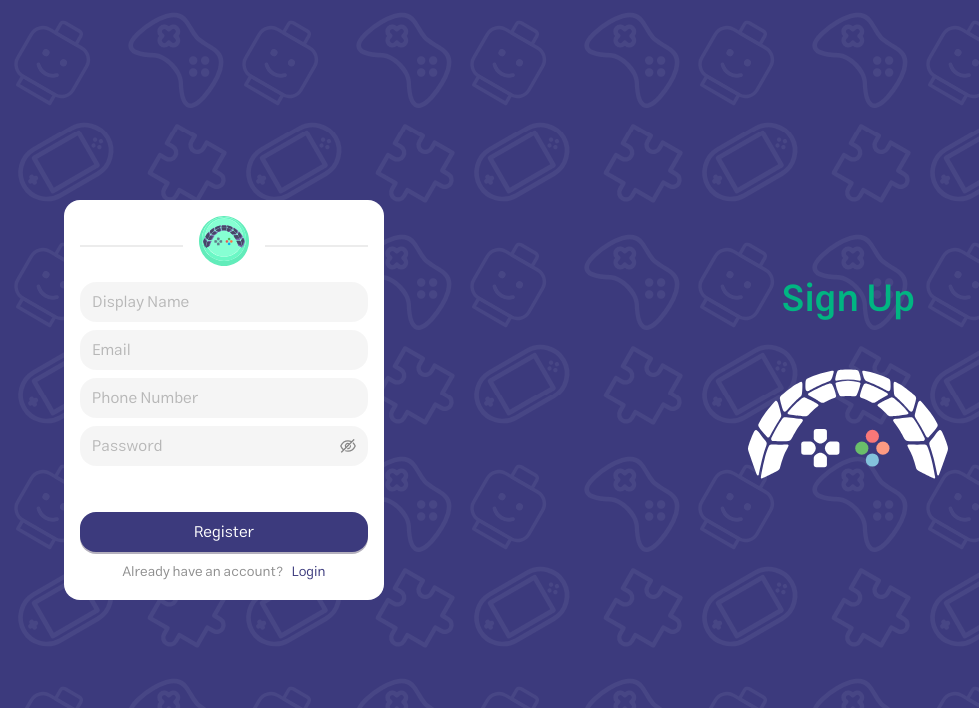
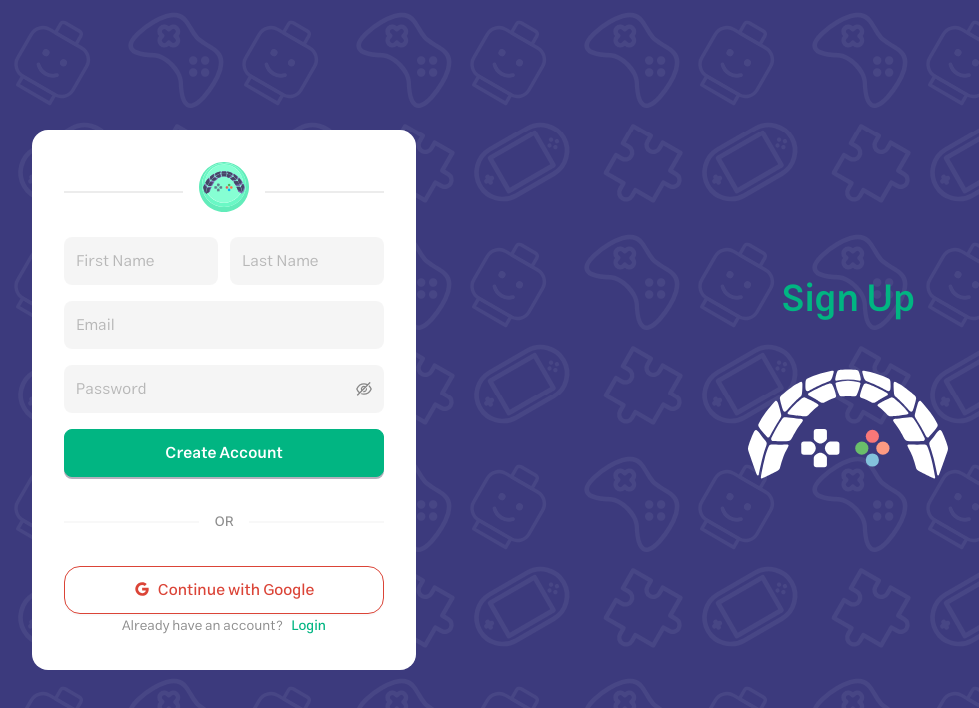
Before and after one commit to CEIT-SSC/em_frontend, a Next.js app in the folder apps/game_craft/: page /en/auth/signup in a window 1280 px wide. Shown: the top 708 px of the page, without its empty margins (104-1083 px from the left). Built offline with nearby package versions, Linux system fonts and the light colour scheme; what @ant-design/nextjs-registry, @bprogress/next would draw is missing.

Commit message:
Update signup page ui

```diff
--- a/apps/game_craft/app/[locale]/auth/signup/page.tsx
+++ b/apps/game_craft/app/[locale]/auth/signup/page.tsx
@@ -1,35 +1,73 @@
 'use client'
 
-import {Button, Col, Divider, Flex, Input, Row, theme, Typography} from 'antd'
+import {Button, Col, Divider, Flex, Input, Row, theme, Typography, Space} from 'antd'
 import {useState} from 'react'
 import {useTranslations} from 'next-intl'
 import {Link} from '@/lib/navigation'
 import Image from 'next/image'
 import {message} from 'antd'
 import { customColors } from '@/config/colors'
+import { GoogleOutlined } from '@ant-design/icons'
 
 const {useToken} = theme
 
 export default function SignUpPage() {
     const {token} = useToken()
     const t = useTranslations('app.auth')
-    const [displayName, setDisplayName] = useState('')
+    const [firstName, setFirstName] = useState('')
+    const [lastName, setLastName] = useState('')
     const [email, setEmail] = useState('')
-    const [phoneNumber, setPhoneNumber] = useState('')
     const [password, setPassword] = useState('')
     const [loading, setLoading] = useState(false)
+    const [googleLoading, setGoogleLoading] = useState(false)
 
     const handleSignUp = async () => {
+        // Basic validation
+        if (!firstName.trim()) {
+            message.error('Please enter your first name')
+            return
+        }
+        if (!lastName.trim()) {
+            message.error('Please enter your last name')
+            return
+        }
+        if (!email.trim()) {
+            message.error('Please enter your email')
+            return
+        }
+        if (!password.trim()) {
+            message.error('Please enter your password')
+            return
+        }
+        if (password.length < 6) {
+            message.error('Password must be at least 6 characters long')
+            return
+        }
+
         try {
             setLoading(true)
-            // TODO: Implement signup API call
-            console.log('SignUp:', {displayName, email, phoneNumber, password})
-            message.success('Registration successful! Please login.')
+            // TODO: Implement manual signup API call
+            console.log('Manual SignUp:', {firstName, lastName, email, password})
+            message.success('Registration successful! Please check your email for verification.')
         } catch (error) {
             console.error('Registration error:', error)
             message.error('Registration failed. Please try again.')
         } finally {
             setLoading(false)
+        }
+    }
+
+    const handleGoogleSignUp = async () => {
+        try {
+            setGoogleLoading(true)
+            // TODO: Implement Google signup
+            console.log('Google SignUp initiated')
+            message.info('Google signup will be implemented soon.')
+        } catch (error) {
+            console.error('Google signup error:', error)
+            message.error('Google signup failed. Please try again.')
+        } finally {
+            setGoogleLoading(false)
         }
     }
 
@@ -52,20 +90,19 @@ export default function SignUpPage() {
                             align="center"
                             justify="space-between"
                             style={{
-                                padding: '1rem',
+                                padding: '2rem',
                                 borderRadius: token.borderRadius,
-                                minWidth: '300px',
-                                minHeight: '400px',
+                                minWidth: '350px',
                                 backgroundColor: token.colorBgBase,
-                                width: '25vw',
-                                height: '50vh'
+                                width: '30vw',
+                                minHeight: '500px'
                             }}
                         >
                             <Flex
                                 vertical
                                 align="center"
                                 justify="center"
-                                gap="small"
+                                gap="middle"
                                 style={{width: '100%'}}
                             >
                                 <Divider type="horizontal" variant="solid" style={{margin: 0, borderColor: token.colorBorder}}>
@@ -77,28 +114,48 @@ export default function SignUpPage() {
                                     />
                                 </Divider>
 
+                                {/* Manual Registration Form */}
+                                <Space direction="vertical" size="middle" style={{width: '100%'}}>
+                                    <Row gutter={12}>
+                                        <Col span={12}>
                                             <Input
-                                    placeholder={t('displayName')}
+                                                placeholder={t('firstName')}
                                                 size="large"
                                                 variant="filled"
-                                    value={displayName}
-                                    onChange={(e) => setDisplayName(e.target.value)}
+                                                value={firstName}
+                                                onChange={(e) => setFirstName(e.target.value)}
+                                                style={{
+                                                    height: '48px',
+                                                    borderRadius: '8px'
+                                                }}
                                             />
+                                        </Col>
+                                        <Col span={12}>
+                                            <Input
+                                                placeholder={t('lastName')}
+                                                size="large"
+                                                variant="filled"
+                                                value={lastName}
+                                                onChange={(e) => setLastName(e.target.value)}
+                                                style={{
+                                                    height: '48px',
+                                                    borderRadius: '8px'
+                                                }}
+                                            />
+                                        </Col>
+                                    </Row>
 
                                     <Input
                                         placeholder={t('email')}
                                         size="large"
                                         variant="filled"
+                                        type="email"
                                         value={email}
                                         onChange={(e) => setEmail(e.target.value)}
-                                />
-
-                                <Input
-                                    placeholder={t('phoneNumber')}
-                                    size="large"
-                                    variant="filled"
-                                    value={phoneNumber}
-                                    onChange={(e) => setPhoneNumber(e.target.value)}
+                                        style={{
+                                            height: '48px',
+                                            borderRadius: '8px'
+                                        }}
                                     />
 
                                     <Input.Password
@@ -107,33 +164,79 @@ export default function SignUpPage() {
                                         variant="filled"
                                         value={password}
                                         onChange={(e) => setPassword(e.target.value)}
+                                        style={{
+                                            height: '48px',
+                                            borderRadius: '8px'
+                                        }}
                                     />
+                                </Space>
+
+                                {/* Create Account Button */}
+                                <Button
+                                    type="primary"
+                                    size="large"
+                                    style={{
+                                        width: '100%',
+                                        height: '48px',
+                                        backgroundColor: customColors.colorAction,
+                                        borderColor: customColors.colorAction,
+                                        borderRadius: '8px',
+                                        fontWeight: 600,
+                                        fontSize: '16px'
+                                    }}
+                                    loading={loading}
+                                    onClick={handleSignUp}
+                                >
+                                    {t('createAccount')}
+                                </Button>
+
+                                <Divider style={{margin: '1rem 0'}}>
+                                    <Typography.Text type="secondary">
+                                        {t('or')}
+                                    </Typography.Text>
+                                </Divider>
+
+                                {/* Google Sign Up Button */}
+                                <Button
+                                    icon={<GoogleOutlined />}
+                                    size="large"
+                                    style={{
+                                        width: '100%',
+                                        height: '48px',
+                                        borderColor: '#db4437',
+                                        color: '#db4437',
+                                        fontWeight: 500,
+                                        display: 'flex',
+                                        alignItems: 'center',
+                                        justifyContent: 'center',
+                                        gap: '8px'
+                                    }}
+                                    loading={googleLoading}
+                                    onClick={handleGoogleSignUp}
+                                >
+                                    {t('continueWithGoogle')}
+                                </Button>
                             </Flex>
 
                             <Flex
-                                vertical
                                 align="center"
                                 justify="center"
                                 style={{width: '100%'}}
                                 gap="small"
                             >
-                                <Button
-                                    type="primary"
-                                    size="large"
-                                    style={{width: '100%'}}
-                                    loading={loading}
-                                    onClick={handleSignUp}
-                                >
-                                    {t('register')}
-                                </Button>
-                                <Flex align="center" justify="center" gap="small">
                                 <Typography.Text type="secondary">
                                     {t('alreadyHaveAccount')}
                                 </Typography.Text>
-                                    <Link href="/auth/login">
+                                <Link
+                                    href="/auth/login"
+                                    style={{
+                                        color: customColors.colorAction,
+                                        textDecoration: 'none',
+                                        fontWeight: 500
+                                    }}
+                                >
                                     {t('login')}
                                 </Link>
-                                </Flex>
                             </Flex>
                         </Flex>
                     </Flex>
--- a/apps/game_craft/messages/en.json
+++ b/apps/game_craft/messages/en.json
@@ -109,10 +109,15 @@
       "signUp": "Sign Up",
       "logout": "Logout",
       "register": "Register",
+      "createAccount": "Create Account",
+      "firstName": "First Name",
+      "lastName": "Last Name",
       "email": "Email",
       "password": "Password",
       "displayName": "Display Name",
       "phoneNumber": "Phone Number",
+      "continueWithGoogle": "Continue with Google",
+      "or": "OR",
       "forgotPassword": "Forgot Password?",
       "doNotHaveAccount": "Don't have an account?",
       "alreadyHaveAccount": "Already have an account?",
--- a/apps/game_craft/messages/fa.json
+++ b/apps/game_craft/messages/fa.json
@@ -109,10 +109,15 @@
       "signUp": "ثبت‌نام",
       "logout": "خروج",
       "register": "ثبت‌نام",
+      "createAccount": "ایجاد حساب کاربری",
+      "firstName": "نام",
+      "lastName": "نام خانوادگی",
       "email": "ایمیل",
       "password": "رمز عبور",
       "displayName": "نام نمایشی",
       "phoneNumber": "شماره تلفن",
+      "continueWithGoogle": "ادامه با گوگل",
+      "or": "یا",
       "forgotPassword": "رمز عبور خود را فراموش کرده‌اید؟",
       "doNotHaveAccount": "حساب کاربری ندارید؟",
       "alreadyHaveAccount": "حساب کاربری دارید؟",
```
Lines whose indentation alone changed are shown as unchanged.
